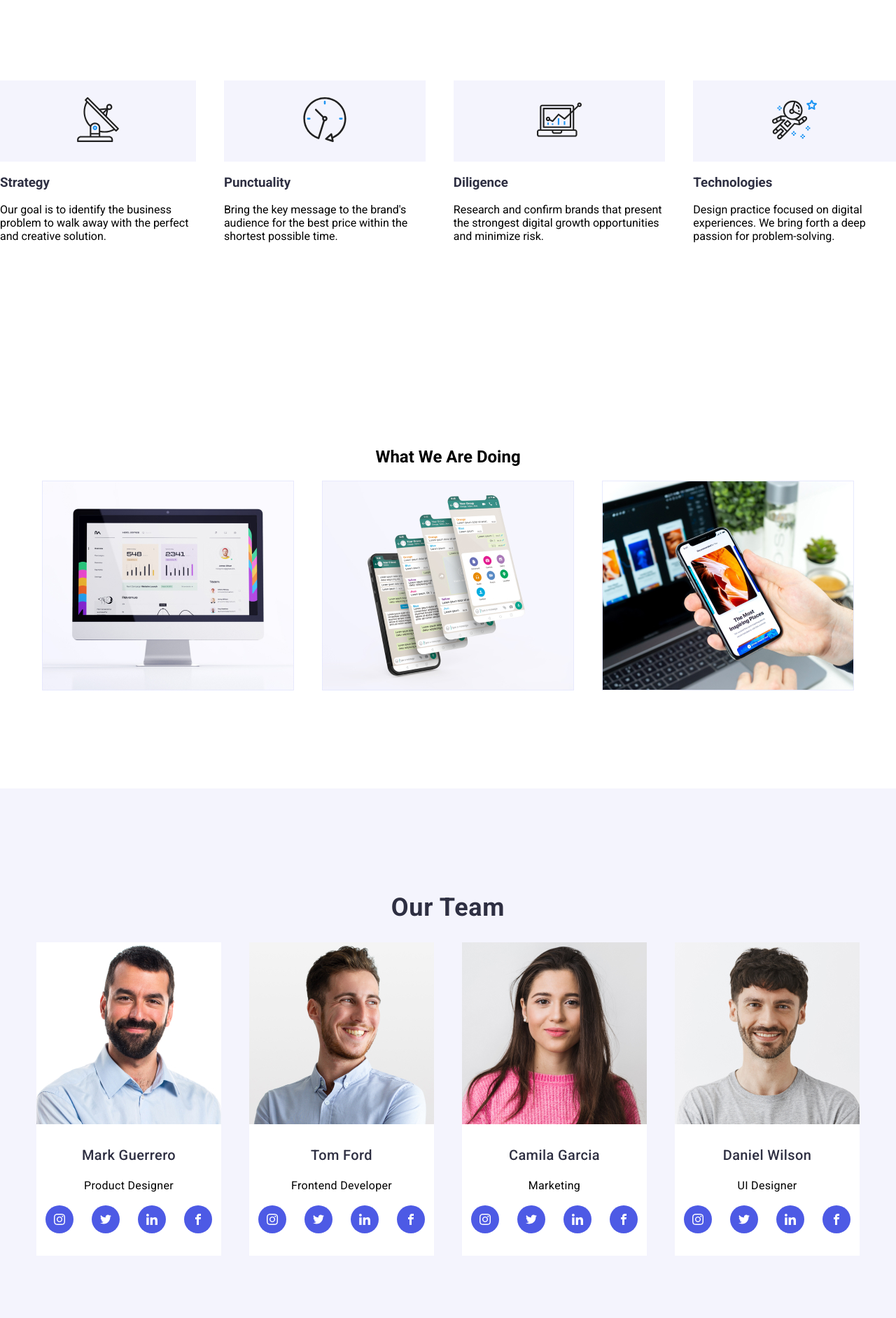
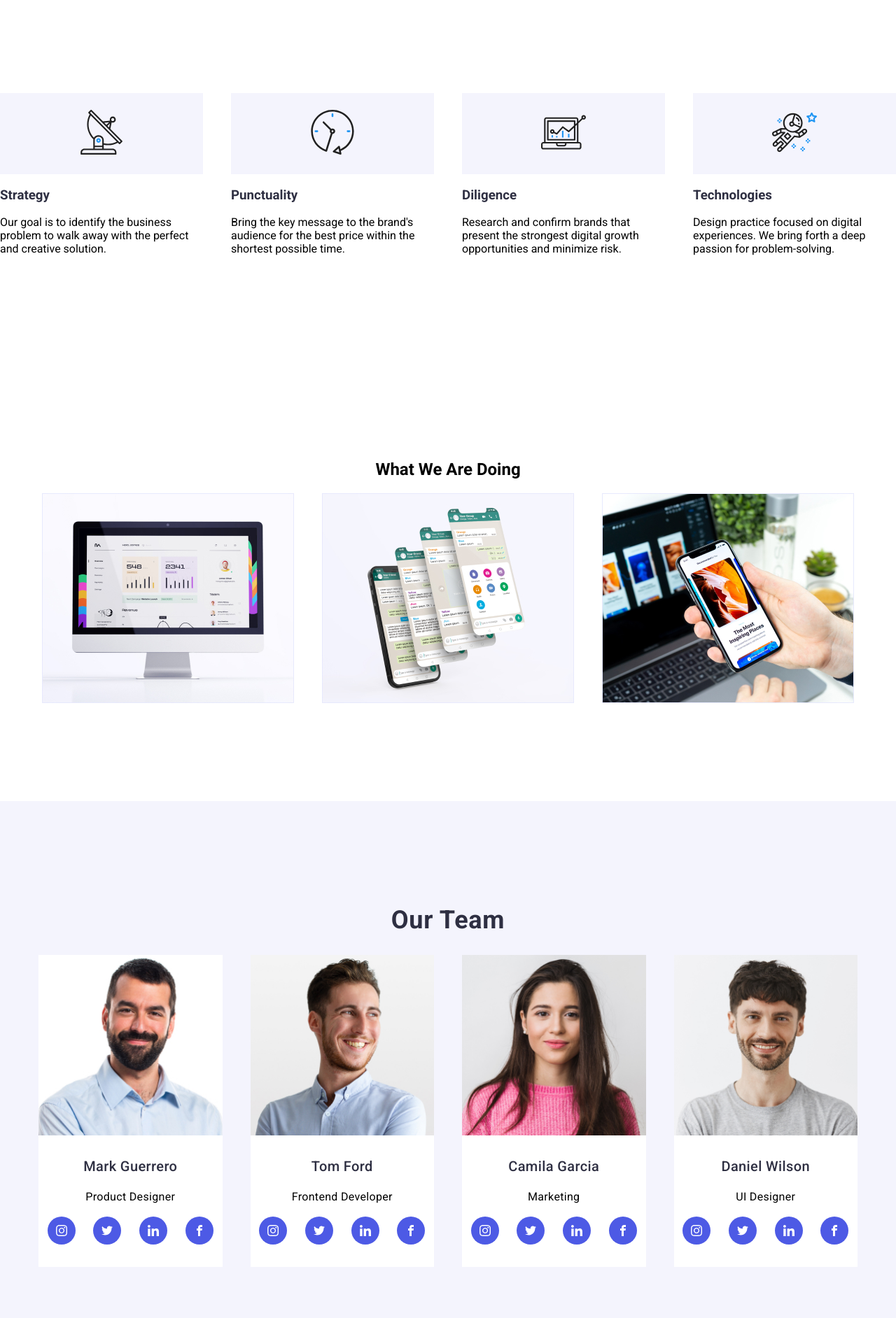
Before and after one commit to melonsnaps/goit-markup-hw-07, a plain HTML site: page index.html in a window 1280 px wide. Shown: the part 736-2620 px from the top of the page at 70% size. Drawn offline with Linux system fonts and the light colour scheme.

Commit message:
adaptive layout added

```diff
--- a/css/styles.css
+++ b/css/styles.css
@@ -24,6 +24,7 @@ li {
     display: flex;
     justify-content: center;
     gap: 40px;
+    flex-wrap: wrap;
 }
 
 .container {
@@ -129,6 +130,13 @@ nav .link {
     top: 20px;
 }
 
+.container {
+    padding-left: 15px;
+    padding-right: 15px;
+    margin-left: auto;
+    margin-right: auto;
+}
+
 /* END OF HEADER */
 
 .section {
@@ -143,7 +151,6 @@ nav .link {
     padding-top: 188px;
     padding-bottom: 188px;
     text-align: center;
-    width: 1440рх;
 }
 
 .main-section h1 {
@@ -466,6 +473,8 @@ button:focus {
 .customer-icon {
     border: 1px solid #8e8f99;
     padding: 16px 32px;
+    flex-basis: calc(100% / 2 - 30px);
+    text-align: center;
 }
 
 .customer-icon svg {
@@ -633,10 +642,34 @@ footer .logo {
     .container {
         width: 768px;
     }
+
+    .about-item,
+    .team-item {
+        flex-basis: calc(100% / 2 - 30px);
+    }
+
+    .customer-icon {
+        flex-basis: calc(100% / 3 - 30px);
+    }
+
+    .footer {
+        text-align: center;
+    }
+
 }
 
 @media (min-width: 1200px) {
     .container {
         width: 1200px;
     }
+
+    .about-item,
+    .team-item {
+        flex-basis: calc(100% / 4 - 30px);
+    }
+
+    .customer-icon {
+        flex-basis: calc(100% / 6 - 30px);
+    }
+
 }
--- a/index.html
+++ b/index.html
@@ -42,7 +42,8 @@
 
     <main>
         <!-- Main Section  -->
-        <div class="main-section">
+        <section>
+        <div class="main-section container">
             <h1>Effective Solutions <br />for Your Business</h1>
             <button type="button" class="hero-=btn data-modal-open">Order Service</button>
             <div class="backdrop is-hidden data-modal">
@@ -95,11 +96,13 @@
                 </div>
             </div>
         </div>
+        </section>
 
         <!-- Services Section  -->
         <section class="services-section section">
+            <div class=".container">
             <ul class="list">
-                <li>
+                <li class="about-item">
                     <div class="services-icon">
                         <svg width="64" height="64">
                             <use href="./images/icons.svg#antenna-1"></use>
@@ -109,7 +112,7 @@
                     <p>Our goal is to identify the business problem to walk away with the perfect and creative solution.
                     </p>
                 </li>
-                <li>
+                <li class="about-item">
                     <div class="services-icon">
                         <svg width="64" height="64">
                             <use href="./images/icons.svg#clock-1"></use>
@@ -119,7 +122,7 @@
                     <p>Bring the key message to the brand's audience for the best price within the shortest possible
                         time.</p>
                 </li>
-                <li>
+                <li class="about-item">
                     <div class="services-icon">
                         <svg width="64" height="64">
                             <use href="./images/icons.svg#diagram-1"></use>
@@ -129,7 +132,7 @@
                     <p>Research and confirm brands that present the strongest digital growth opportunities and minimize
                         risk.</p>
                 </li>
-                <li>
+                <li class="about-item">
                     <div class="services-icon">
                         <svg width="64" height="64">
                             <use href="./images/icons.svg#astronaut-1"></use>
@@ -140,22 +143,26 @@
                         problem-solving.</p>
                 </li>
             </ul>
+            </div>
         </section>
 
         <section class="doing-section section">
+            <div class="container">
             <h2>What We Are Doing</h2>
             <ul class="list">
                 <li><img src="images/img1.jpg" alt="Computer Monitor" width="360" height="300" /></li>
                 <li><img src="images/img2.jpg" alt="Phone Message Blast" width="360" height="300" /></li>
                 <li><img src="images/img3.jpg" alt="Multiple Distribution Platforms" width="360" height="300" /></li>
             </ul>
+            </div>
         </section>
 
         <!-- Team Section -->
         <section class="team-section">
+            <div class="container">
             <h2>Our Team</h2>
             <ul class="list">
-                <li>
+                <li class="team-item">
                     <img src="images/markguerrero.jpg" alt="Mark Guerrero" />
                     <div class="team-caption">
                         <h3 class="team-name">Mark Guerrero</h3>
@@ -184,7 +191,7 @@
                         </div>
                     </div>
                 </li>
-                <li>
+                <li class="team-item">
                     <img src="images/tomford.jpg" alt="Tom Ford" />
                     <div class="team-caption">
                         <h3 class="team-name">Tom Ford</h3>
@@ -213,7 +220,7 @@
                         </div>
                     </div>
                 </li>
-                <li>
+                <li class="team-item">
                     <img src="images/camilagarcia.jpg" alt="Camila Garcia" />
                     <div class="team-caption">
                         <h3 class="team-name">Camila Garcia</h3>
@@ -242,7 +249,7 @@
                         </div>
                     </div>
                 </li>
-                <li>
+                <li class="team-item">
                     <img src="images/danielwilson.jpg" alt="Daniel Wilson" />
                     <div class="team-caption">
                         <h3 class="team-name">Daniel Wilson</h3>
@@ -272,6 +279,7 @@
                     </div>
                 </li>
             </ul>
+            </div>
         </section>
 
         <section class="customers">
```
